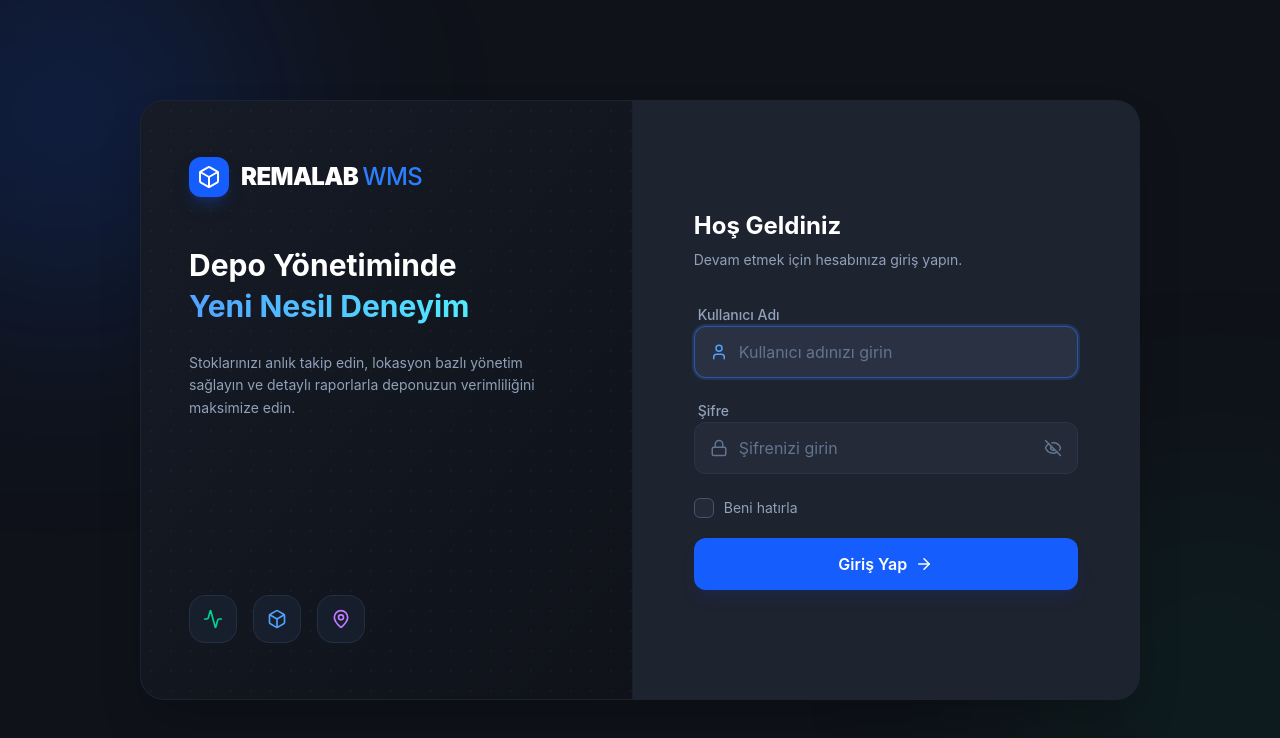
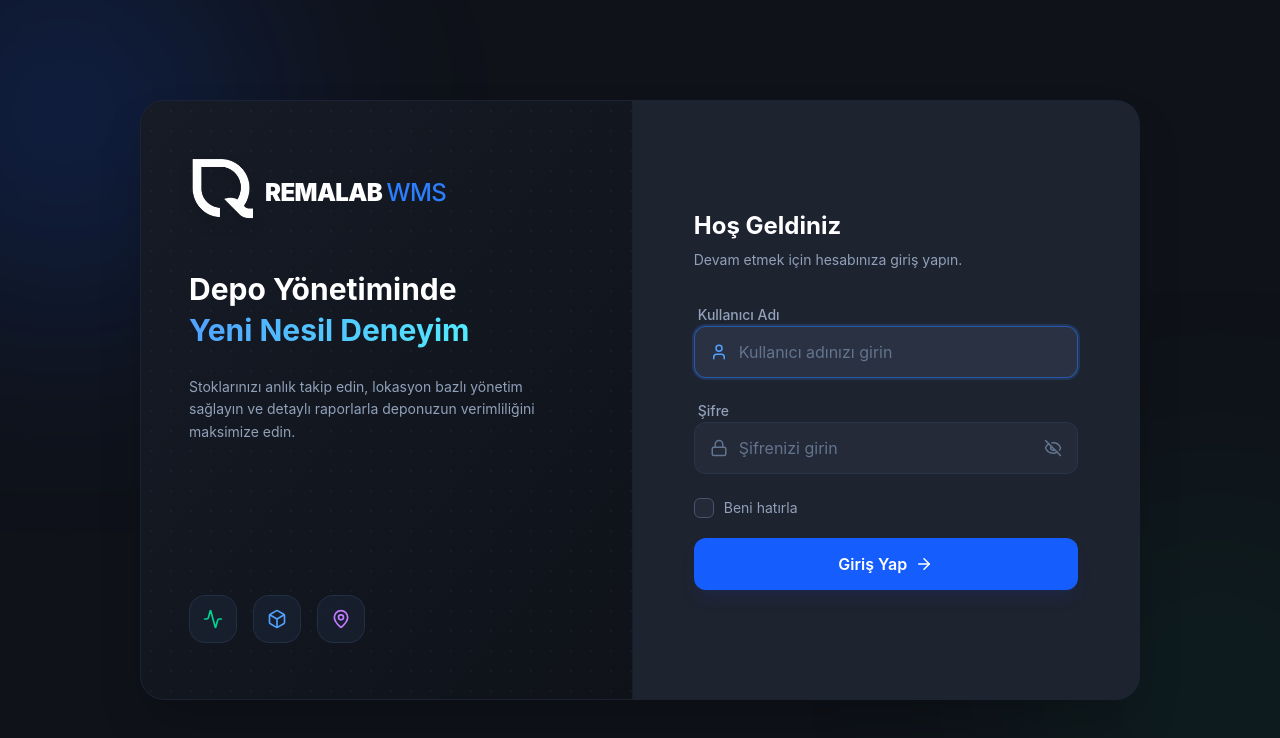
Before and after one commit to YusufPEKERR/remalab, a React (Vite) app in the folder frontend/: page /login in a window 1280 px wide. Shown: the top 738 px of the page. Built offline with nearby package versions, Linux system fonts and the light colour scheme.

Commit message:
ui: giris sayfasindaki logo uygulama-amblemi.png ile degistirildi

```diff
--- a/frontend/src/pages/Login.jsx
+++ b/frontend/src/pages/Login.jsx
@@ -84,10 +84,10 @@ export default function Login() {
 
           <div className="relative z-10">
             <div className="flex items-center gap-3 mb-6">
-              <div className="w-10 h-10 rounded-xl bg-blue-600 flex items-center justify-center shadow-lg shadow-blue-900/50">
-                <Box size={24} className="text-white" />
+              <div className="flex items-center justify-center">
+                <img src="/uygulama-amblemi.png" alt="Remalab Amblemi" className="w-16 h-16 object-contain drop-shadow-xl" />
               </div>
-              <h1 className="text-2xl font-black tracking-tight text-white">REMALAB <span className="text-blue-500 font-medium">WMS</span></h1>
+              <h1 className="text-2xl font-black tracking-tight text-white mt-2">REMALAB <span className="text-blue-500 font-medium">WMS</span></h1>
             </div>
 
             <h2 className="text-3xl font-bold text-white mt-12 leading-snug">
```
